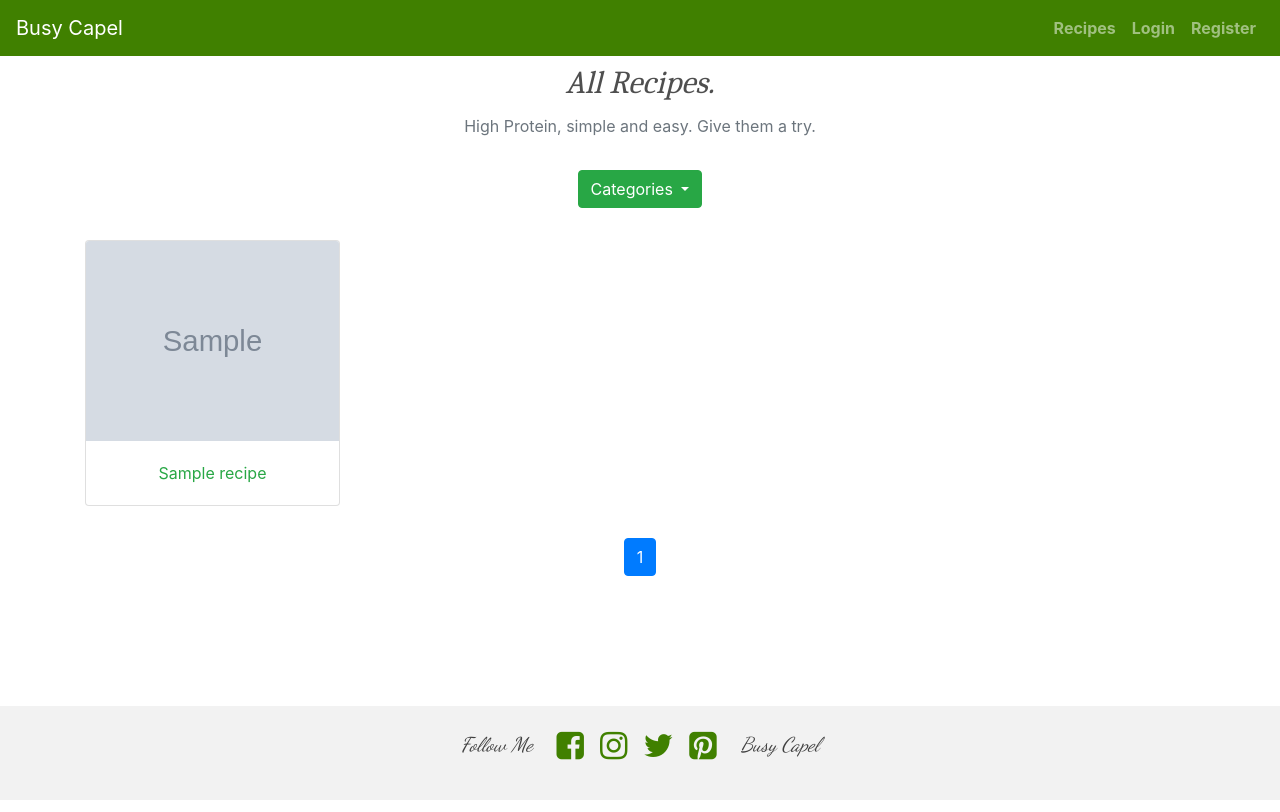
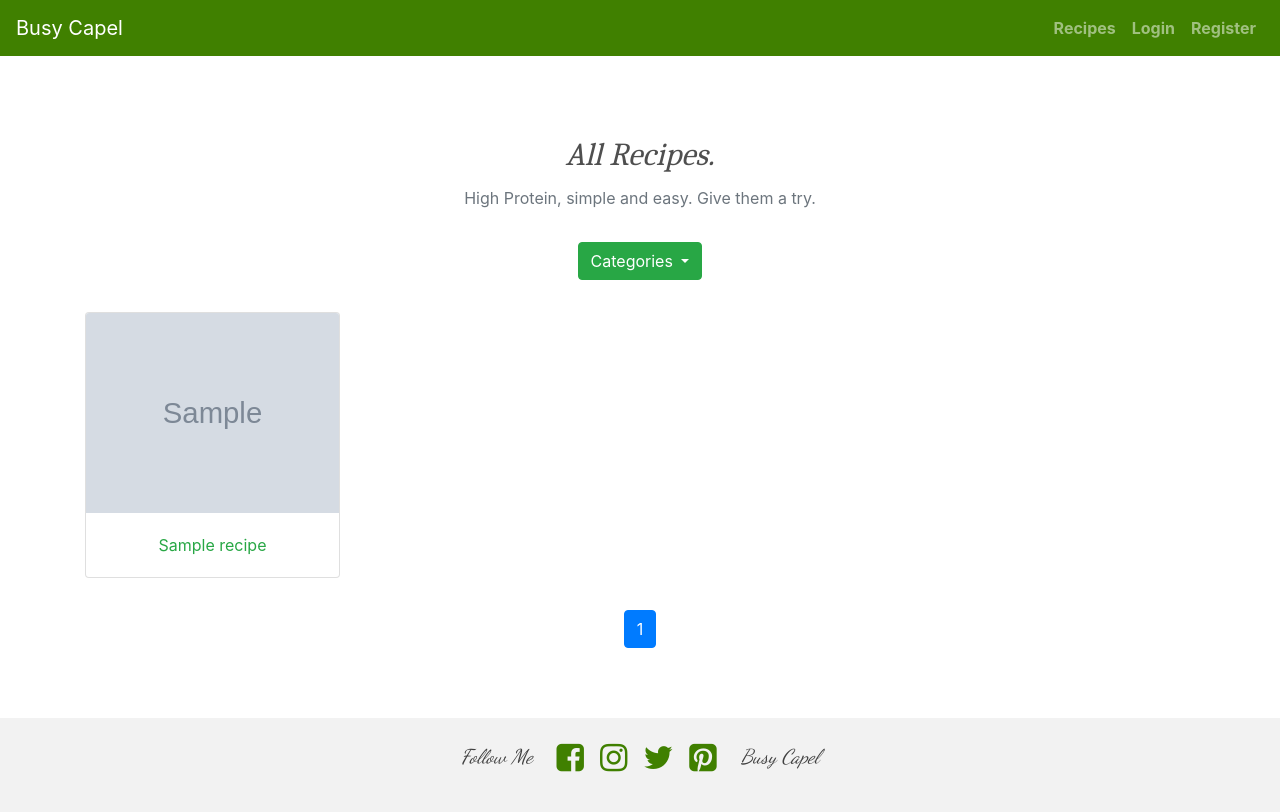
Before and after one commit to capel82/Busy-Capel, a Flask app: page /allrecipes in a window 1280 px wide. Run offline with Flask 2, Linux system fonts and the light colour scheme; grey boxes marked "Sample" are stand-in pictures; a database or web service that is not in the repository returns one stand-in record (values such as "Sample title"); some libraries are stand-ins or nearby versions.

Commit message:
drafted README, changed margins containers

```diff
--- a/static/css/style.css
+++ b/static/css/style.css
@@ -45,18 +45,18 @@ html {
     background-color: rgb(0,0,0, 0.6);
     align-items:center;
     vertical-align: central;
-    margin-top: 30px;
+    margin-top: 40px;
 }
 #recipe_shoutout{
     color:#fff;
     font-weight: 500;
-    font-family: 'Lora', sans-serif;
+    font-family: 'Caladea', serif;
 
 }
 #fill_your_day {
     color: #fff;
     font-size:30px;
-    font-family: 'Lora', sans-serif;
+    font-family: 'Caladea', serif;
 }
 
 .jumbotron p {
@@ -77,7 +77,7 @@ h2 {
     background-color: rgb(0,0,0, 0.6);
     align-items:center;
     vertical-align: central;
-    margin-top: 10px;
+    margin-top: 20px;
     }
     #fill_your_day {
     color: #fff;
@@ -93,6 +93,11 @@ h2 {
     height: 100vh;
     background-color: #f7ffe6;
 }
+@media only screen and (max-width: 768px) {
+   #join{
+       width:85%;
+  }
+}
 legend{
     color:#408000;
     font-weight: 100;
@@ -103,15 +108,22 @@ legend{
     justify-content: center;
 }
 
+
 /*--login.html--*/
 #signin {
     padding:50px;
     margin-top: 50px;
     margin-bottom:50px;
     height: 100vh;
+    width:90%;
     background-color: #f7ffe6;
     color: #000;
     border: 2px solid #408000;
+}
+@media only screen and (max-width: 768px) {
+   #signin{
+       width:70%;
+  }
 }
 /*--allrecipes.html--*/
 #allrecipes_page {
@@ -134,12 +146,12 @@ legend{
 /*--recipe.html--*/
 .individual_recipe {
     background-color: #f2f2f2;
-    font-family: 'Roboto Slab', serif;
+    font-family: 'Caladea', serif;
 }
 /*--myrecipes.html--*/
 .single_recipe {
     background-color: #fff;
-    font-family: 'Roboto Slab', serif;
+    font-family: 'Caladea', serif;
 }
 
 .recipe_title {
@@ -162,6 +174,7 @@ list-style-type: none;
 .fa {
 color: #408000!important;
 }
+
 .ingredients_methods {
 background-color:#408000;
 color: #fff;
--- a/templates/account.html
+++ b/templates/account.html
@@ -1,6 +1,6 @@
 {% extends 'base.html' %} {% block content %}
 <div class="container mt-5">
-<div class="row d-flex justify-content-center">
+<div class="row d-flex justify-content-center mt-5">
 {% with messages = get_flashed_messages(with_categories=true) %}
             {% if messages %}
               {% for category, message in messages %}
@@ -12,7 +12,7 @@
           {% endwith %}
     </div>
 </div>
-<section class="container">
+<section class="container mt-3">
    <h2 id="account" class="text-center pt-3 pb-1 font-italic"> My Recipes.</h2>
        <p class="text-center text-muted pb-4">Retrieve your saved recipes by clicking on the recipe title.</p>
     <div class="row">
--- a/templates/addrecipes.html
+++ b/templates/addrecipes.html
@@ -1,6 +1,6 @@
 {% extends 'base.html' %} {% block content %}
 <div class="container mt-5">
-<div class="row d-flex justify-content-center">
+<div class="row d-flex justify-content-center mt-5">
 {% with messages = get_flashed_messages(with_categories=true) %}
             {% if messages %}
               {% for category, message in messages %}
@@ -14,7 +14,7 @@
 </div>
 
  <div id="addrecipes" class="container">
-    <div class="row justify-content-center">
+    <div class="row justify-content-center mt-5">
         <div class="col-sm-12 col-md-8 col-lg-8">
         <form method="POST" action="{{ url_for('insert_recipes')}}">
             <fieldset class="form-group">
--- a/templates/allrecipes.html
+++ b/templates/allrecipes.html
@@ -1,6 +1,6 @@
 {% extends 'base.html' %} {% block content %}
-<div class="container my-4">
-    <div class="row d-flex justify-content-center">
+<div class="container mt-5">
+    <div class="row d-flex justify-content-center mt-5">
 {% with messages = get_flashed_messages(with_categories=true) %}
             {% if messages %}
               {% for category, message in messages %}
@@ -13,7 +13,7 @@
     </div>
 </div>
 
-<div class="container">
+<div class="container mt-4">
     <h2 id="inspired" class="text-center pt-3 pb-1 font-italic"> All Recipes.</h2>
     <p class="text-center text-muted pb-3">High Protein, simple and easy. Give them a try.</p>
     <div class="row">
--- a/templates/desserts.html
+++ b/templates/desserts.html
@@ -1,7 +1,7 @@
 {% extends 'base.html' %} {% block content %}
 
-<section class="container">
-    <h2 id="inspired" class="text-center pt-3 pb-1 font-italic"> Desserts</h2>
+<section class="container mt-5">
+    <h2 id="inspired" class="text-center pt-5 pb-1 font-italic"> Desserts</h2>
     <p class="text-center text-muted pb-4">You can still have desserts but with high protein contents.</p>
     <div class="row">
         <div class="col-md-12 text-center pb-4">
--- a/templates/edit_myrecipe.html
+++ b/templates/edit_myrecipe.html
@@ -1,6 +1,6 @@
 {% extends 'base.html' %} {% block content %}
 <div class="container mt-5">
-<div class="row d-flex justify-content-center">
+<div class="row d-flex justify-content-center mt-5">
 {% with messages = get_flashed_messages(with_categories=true) %}
             {% if messages %}
               {% for category, message in messages %}
--- a/templates/footer.html
+++ b/templates/footer.html
@@ -4,10 +4,10 @@
         <div class="col-sm-12 inline-block">
             <div class="row justify-content-center footer-icons my-4">
                 <p class="follow_me text-left mx-3">Follow Me</p>
-              <a href="http://www.facebook.com/" target="_blank"><i class="fa fa-facebook-square text-white fa-2x mx-2"></i></a>
-              <a href="http://www.instagram.com/" target="_blank"><i class="fa fa-instagram text-white fa-2x mx-2"></i></a>
-              <a href="http://www.twitter.com/" target="_blank"><i class="fa fa-twitter text-white fa-2x mx-2"></i></a>
-              <a href="https://www.pinterest.com/" target="_blank"><i class="fa fa-pinterest-square fa-2x  mx-2"></i></a>
+              <a href="http://www.facebook.com/" target="_blank"><i class="fa fa-facebook-square text-success fa-2x mx-2"></i></a>
+              <a href="http://www.instagram.com/" target="_blank"><i class="fa fa-instagram text-success fa-2x mx-2"></i></a>
+              <a href="http://www.twitter.com/" target="_blank"><i class="fa fa-twitter text-success fa-2x mx-2"></i></a>
+              <a href="https://www.pinterest.com/" target="_blank"><i class="fa fa-pinterest-square text-success fa-2x  mx-2"></i></a>
               <p  class=" follow_me text-right mx-3">Busy Capel</p>
              </div>
         </div>
--- a/templates/login.html
+++ b/templates/login.html
@@ -1,6 +1,6 @@
 {% extends 'base.html' %} {% block content %}
-<div class="container my-5">
-<div class="row d-flex justify-content-center">
+<div class="container mt-5">
+<div class="row d-flex justify-content-center mt-5">
 {% with messages = get_flashed_messages(with_categories=true) %}
             {% if messages %}
               {% for category, message in messages %}
--- a/templates/mains.html
+++ b/templates/mains.html
@@ -1,7 +1,7 @@
 {% extends 'base.html' %} {% block content %}
 
-<section class="container">
-    <h2 id="inspired" class="text-center pt-3 pb-1 font-italic"> Mains</h2>
+<section class="container mt-5">
+    <h2 id="inspired" class="text-center pt-5 pb-1 font-italic"> Mains</h2>
     <p class="text-center text-muted pb-4">High proteins mains. Simple and Easy.</p>
     <div class="row">
         <div class="col-md-12 text-center pb-4">
--- a/templates/myrecipes.html
+++ b/templates/myrecipes.html
@@ -1,6 +1,6 @@
 {% extends 'base.html' %} {% block content %}
-<div class="container my-4">
-<div class="row d-flex justify-content-center">
+<div class="container mt-5">
+<div class="row d-flex justify-content-center mt-5">
 {% with messages = get_flashed_messages(with_categories=true) %}
             {% if messages %}
               {% for category, message in messages %}
--- a/templates/recipe.html
+++ b/templates/recipe.html
@@ -1,6 +1,6 @@
 {% extends 'base.html' %} {% block content %}
-<div class="container my-4">
-<div class="row d-flex justify-content-center">
+<div class="container mt-5">
+<div class="row d-flex justify-content-center mt-5">
 {% with messages = get_flashed_messages(with_categories=true) %}
             {% if messages %}
               {% for category, message in messages %}
--- a/templates/register.html
+++ b/templates/register.html
@@ -1,6 +1,6 @@
 {% extends 'base.html' %} {% block content %}
 <div class="container mt-5">
-<div class="row d-flex justify-content-center">
+<div class="row d-flex justify-content-center mt-5">
 {% with messages = get_flashed_messages(with_categories=true) %}
             {% if messages %}
               {% for category, message in messages %}
--- a/templates/starter.html
+++ b/templates/starter.html
@@ -1,7 +1,7 @@
 {% extends 'base.html' %} {% block content %}
 
-<section class="container">
-    <h2 id="inspired" class="text-center pt-3 pb-1 font-italic"> Starters</h2>
+<section class="container mt-5">
+    <h2 id="inspired" class="text-center pt-5 pb-1 font-italic"> Starters</h2>
     <p class="text-center text-muted pb-4">Start your meal with high protein starters!</p>
     <div class="row">
         <div class="col-md-12 text-center pb-4">
```
Also changed, not shown: README.md.
